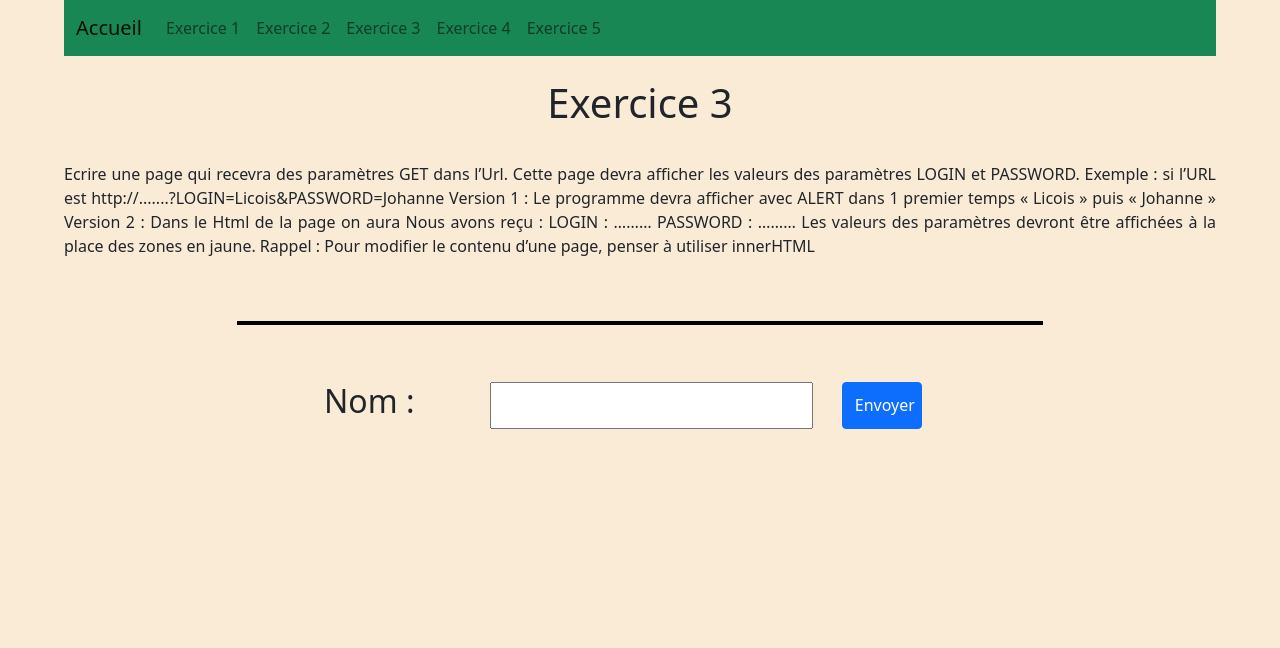
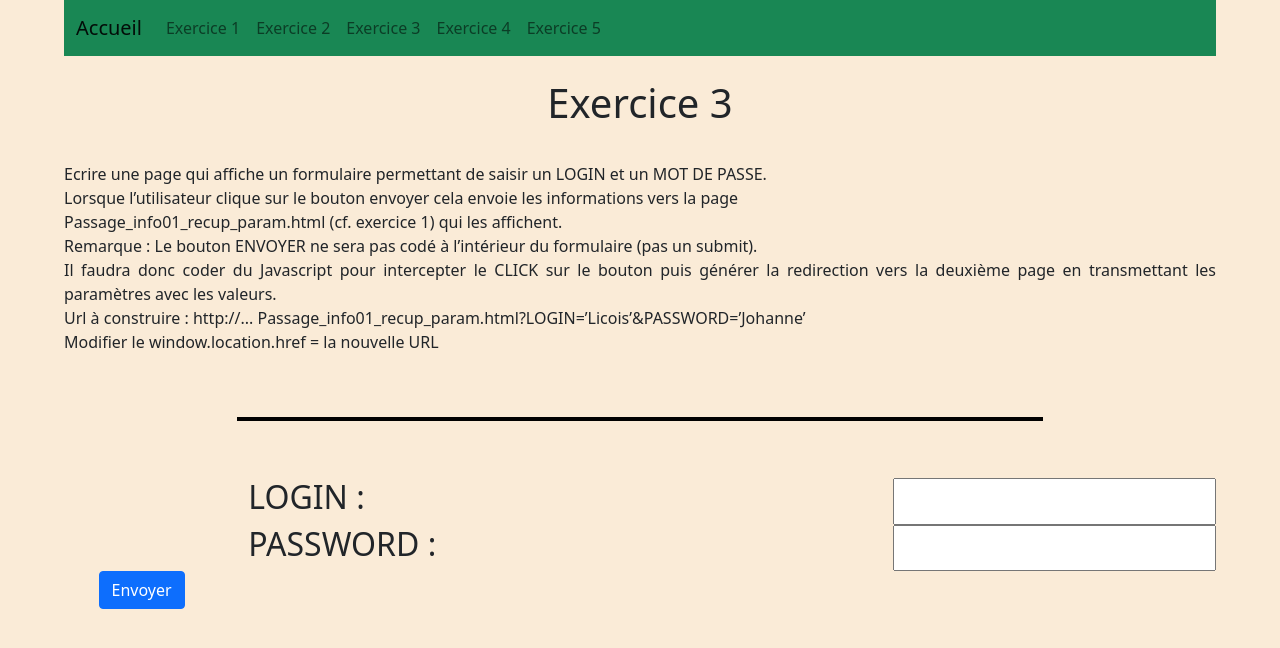
Before and after one commit to Kaiser-G/02_passage_info_formulaire, a plain HTML site: page Exo3_Passage_info03_envoi_param_btn.html in a window 1280 px wide. Drawn offline with nearby package versions, Linux system fonts and the light colour scheme.

Commit message:
Début de l'Exo 3

```diff
--- a/Exo3_Passage_info03_envoi_param_btn.html
+++ b/Exo3_Passage_info03_envoi_param_btn.html
@@ -51,36 +51,40 @@
 
     <h1>Exercice 3</h1>
 
-    <p>Ecrire une page qui recevra des paramètres GET dans l’Url. Cette page devra afficher les valeurs des paramètres
-        LOGIN et PASSWORD.
-        Exemple : si l’URL est http://.......?LOGIN=Licois&PASSWORD=Johanne
-        Version 1 :
-        Le programme devra afficher avec ALERT dans 1 premier temps « Licois » puis « Johanne »
-        Version 2 :
-        Dans le Html de la page on aura
-        Nous avons reçu :
-        LOGIN : ………
-        PASSWORD : ………
-        Les valeurs des paramètres devront être affichées à la place des zones en jaune.
-        Rappel : Pour modifier le contenu d’une page, penser à utiliser innerHTML
+    <p>Ecrire une page qui affiche un formulaire permettant de saisir un LOGIN et un MOT DE PASSE.<br>
+        Lorsque l’utilisateur clique sur le bouton envoyer cela envoie les informations vers la page<br>
+        Passage_info01_recup_param.html (cf. exercice 1) qui les affichent.<br>
+        Remarque : Le bouton ENVOYER ne sera pas codé à l’intérieur du formulaire (pas un submit).<br> Il faudra donc
+        coder
+        du
+        Javascript pour intercepter le CLICK sur le bouton puis générer la redirection vers la deuxième page en
+        transmettant les
+        paramètres avec les valeurs.<br>
+        Url à construire : http://... Passage_info01_recup_param.html?LOGIN=’Licois’&PASSWORD=’Johanne’<br>
+        Modifier le window.location.href = la nouvelle URL
     </p><br>
 
     <div class="trait"></div>
 
     <!--Début de l'exo-->
 
-    <form action="http://www.afpa.fr" method="get">
+    <!--action permet d'envoyer les infos a cette "adresse" page-->
+    <form action="" method="get">
         <div class="row g-0">
-            <h2 id="asaisir" class="col-sm-6 col-md-8">Nom :</h2>
-            <input id="saisi" class="col col-md-4" type="text">
-            <input id="btn" class="col col-md-1 btn btn-primary" type="submit" value="Envoyer">
+            <h2 id="login" class="col">LOGIN :</h2>
+            <input id="log" class="col col-md-4" type="text" name="LOGIN">
+
+            <h2 id="password" class="col-sm-6 col-md-8">PASSWORD :</h2>
+            <input id="pass" class="col col-md-4" type="password" name="PASSWORD">
 
         </div>
 
     </form>
 
+    <input id="btn" class="btn btn-primary" type="submit" value="Envoyer">
 
-    <h3 id="message"></h3>
+
+
 
 
 
@@ -98,6 +102,16 @@
         window.addEventListener('load', (event) => {
             // Le code de PROGRAMME PRINCIPAL
 
+            let btn = document.getElementById("btn");
+
+            btn.addEventListener("click",
+                (event) => {
+                    let url_redirection
+                    url_redirection = "Exo1_Passage_info01_recup_param.html";
+                    window.location.href = url_redirection;
+                },
+                false);
+
 
 
         });
```
Also changed, not shown: Exo1_Passage_info01_recup_param.html (+12 -5 lines), Exo2_Passage_info02_envoi_param_form.html (+11 -23 lines).
